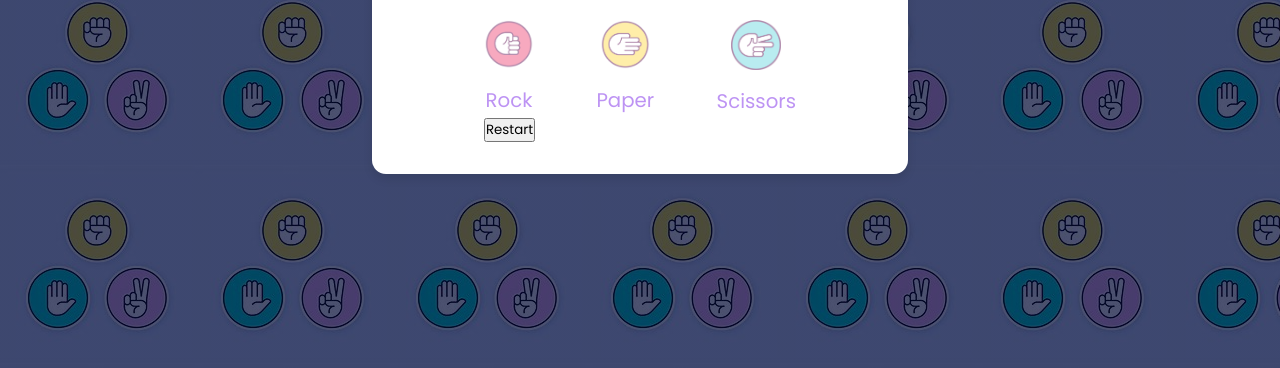
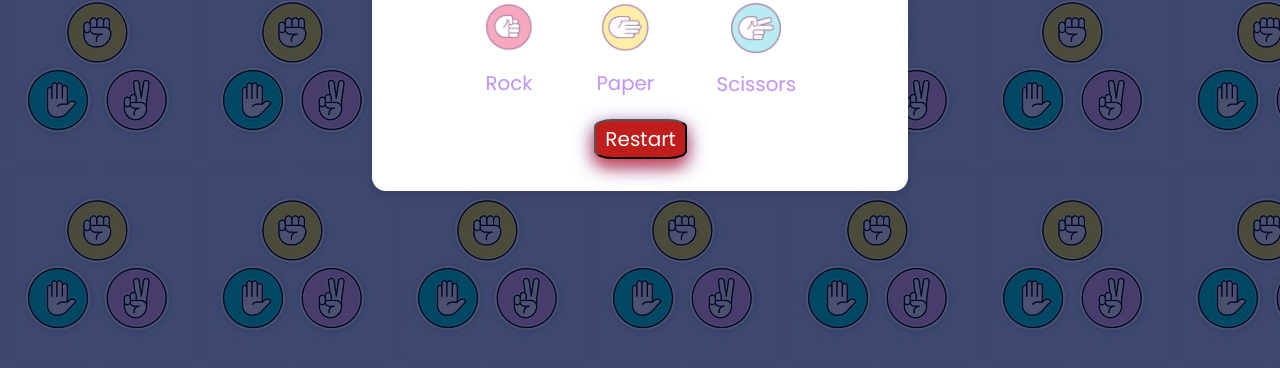
Before and after one commit to Du-Nothing/R_P_S_G, a plain HTML site: page gud.html in a window 1280 px wide. Shown: the part 428-796 px from the top of the page. Drawn offline with Linux system fonts and the light colour scheme.

Commit message:
Update style.css
resbu

```diff
--- a/style.css
+++ b/style.css
@@ -98,3 +98,20 @@ body {
   margin-top: 1rem;
   pointer-events: none;
 }
+.restart button{
+  margin-top: 20px;
+  margin-left: 110px;
+  border-radius: 20%;
+  padding-left: 3%;
+  padding-right: 3%;
+  padding-top: 1%;
+  padding-bottom: 1%;
+  background-color: rgb(192, 29, 29);
+  color: white;
+  text-decoration: none;
+  font-size: 20px;
+  display: inline-block;
+  box-shadow:0 8px 16px 0 rgba(223, 33, 16, 0.7), 0 6px 20px 0 rgba(70,70,199,0.7);;
+  transition-duration: 0.4s;
+
+}
```
